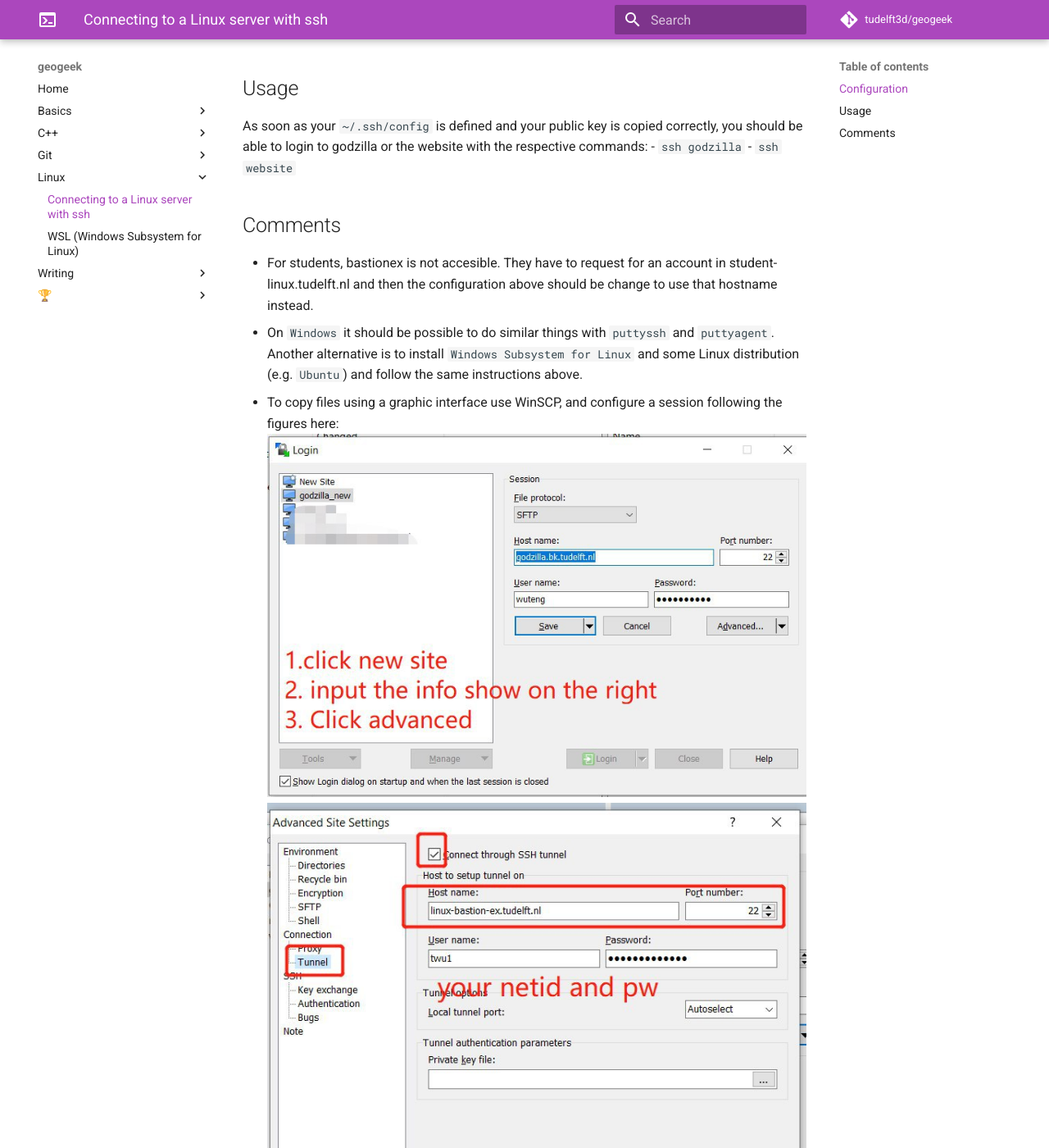
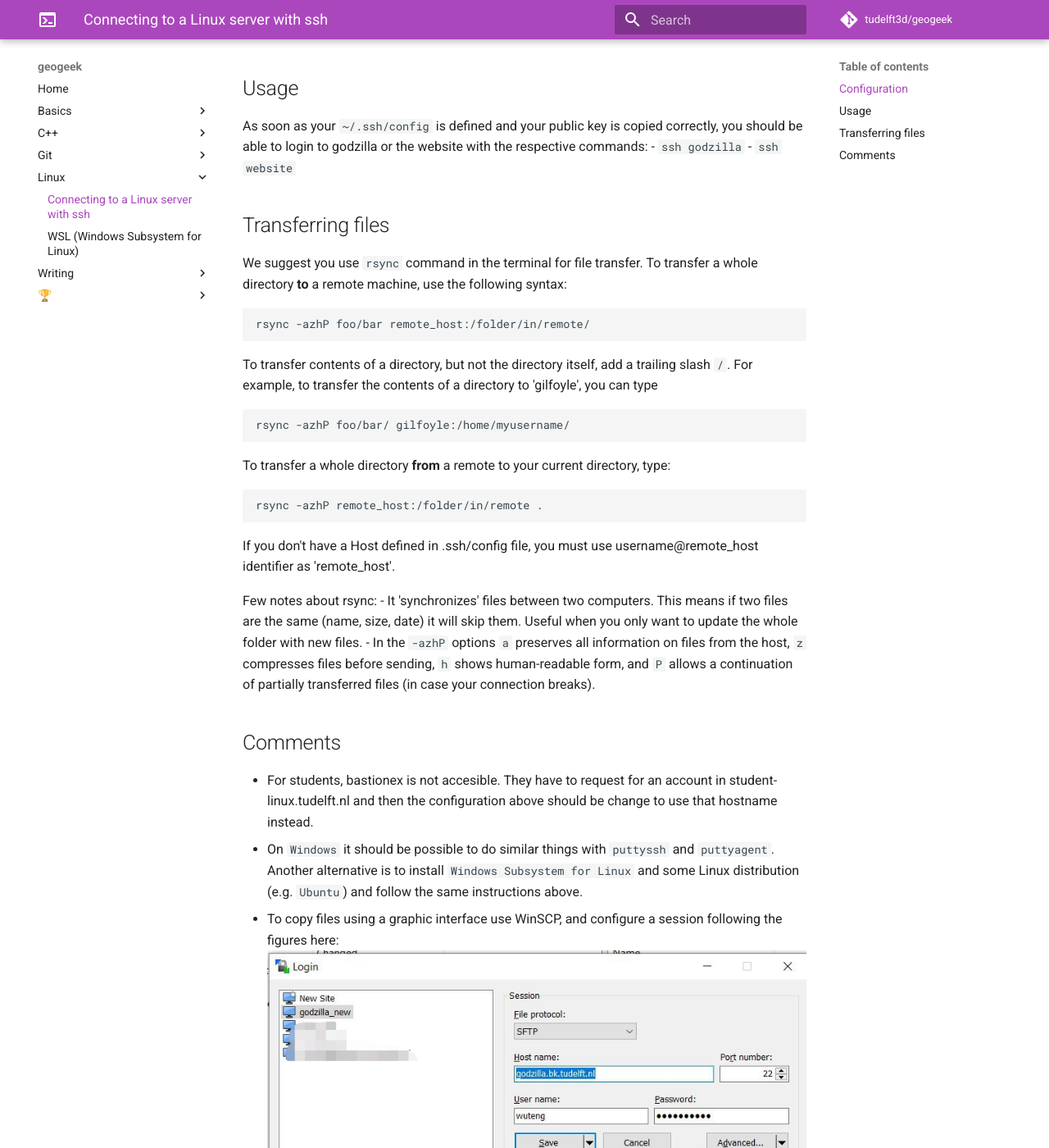
Before and after one commit to tudelft3d/geogeeks, an MkDocs documentation site: the page built from docs/linux/ssh.md, in a window 1280 px wide and 1400 px high, scrolled down 1046 px. Shown: the whole window at 82% size. Built offline with MkDocs 1.6.1 and Material for MkDocs 9.7.7, drawn with Linux system fonts in a browser that asks for light colours; comment, search, counter and statistics services are not loaded.

Commit message:
Add rsync info

````diff
--- a/docs/linux/ssh.md
+++ b/docs/linux/ssh.md
@@ -41,6 +41,32 @@ As soon as your `~/.ssh/config` is defined and your public key is copied correct
 - `ssh godzilla`
 - `ssh website`
 
+## Transferring files
+
+We suggest you use `rsync` command in the terminal for file transfer. To transfer a whole directory **to** a remote machine, use the following syntax:
+
+```
+rsync -azhP foo/bar remote_host:/folder/in/remote/
+```
+
+To transfer contents of a directory, but not the directory itself, add a trailing slash `/`. For example, to transfer the contents of a directory to 'gilfoyle', you can type
+
+```
+rsync -azhP foo/bar/ gilfoyle:/home/myusername/
+```
+
+To transfer a whole directory **from** a remote to your current directory, type:
+
+```
+rsync -azhP remote_host:/folder/in/remote .
+```
+
+If you don't have a Host defined in .ssh/config file, you must use username@remote_host identifier as 'remote_host'.
+
+Few notes about rsync:
+- It 'synchronizes' files between two computers. This means if two files are the same (name, size, date) it will skip them. Useful when you only want to update the whole folder with new files.
+- In the `-azhP` options `a` preserves all information on files from the host, `z` compresses files before sending, `h` shows human-readable form, and `P` allows a continuation of partially transferred files (in case your connection breaks).
+
 ## Comments
 
 - For students, bastionex is not accesible. They have to request for an account in student-linux.tudelft.nl and then the configuration above should be change to use that hostname instead.
````
